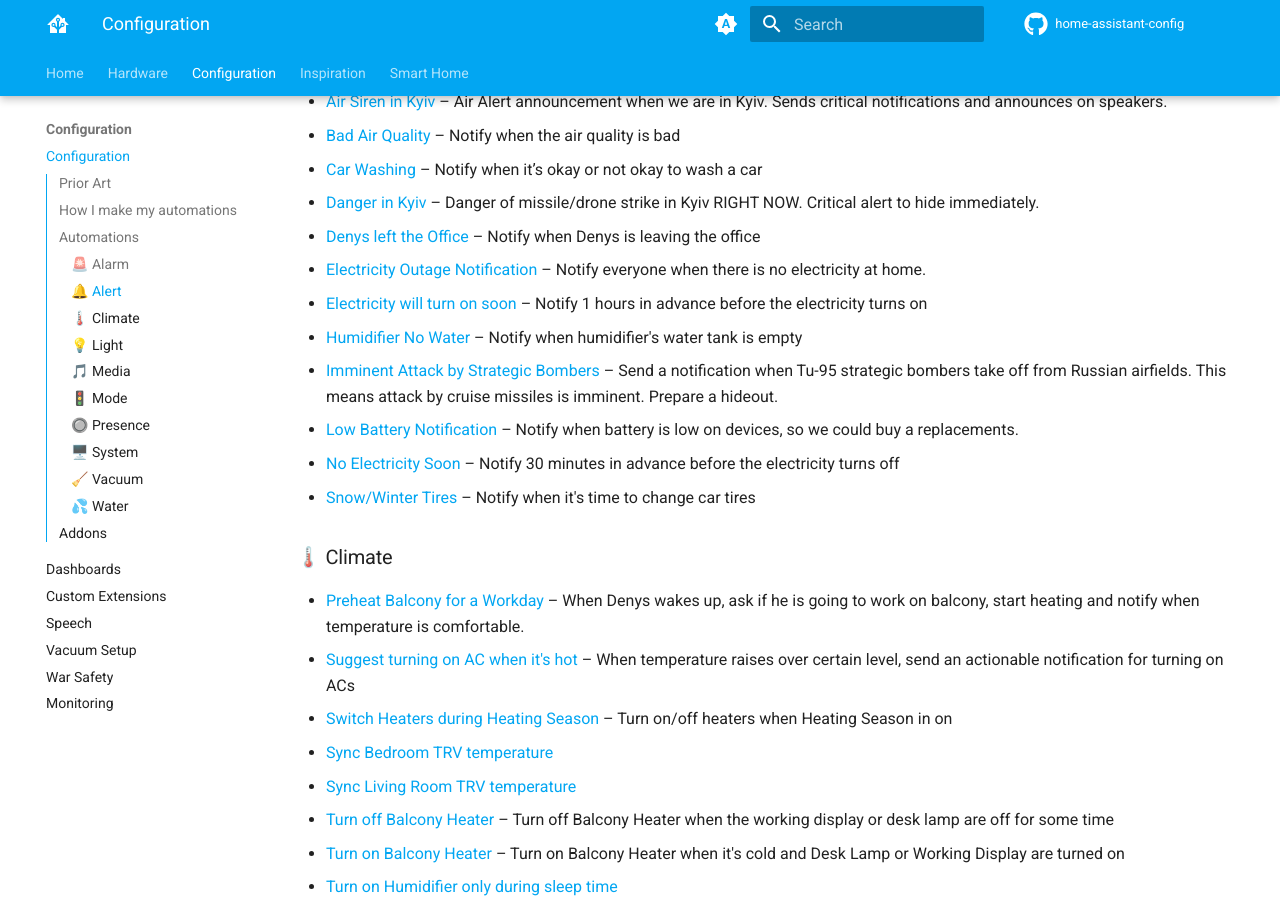
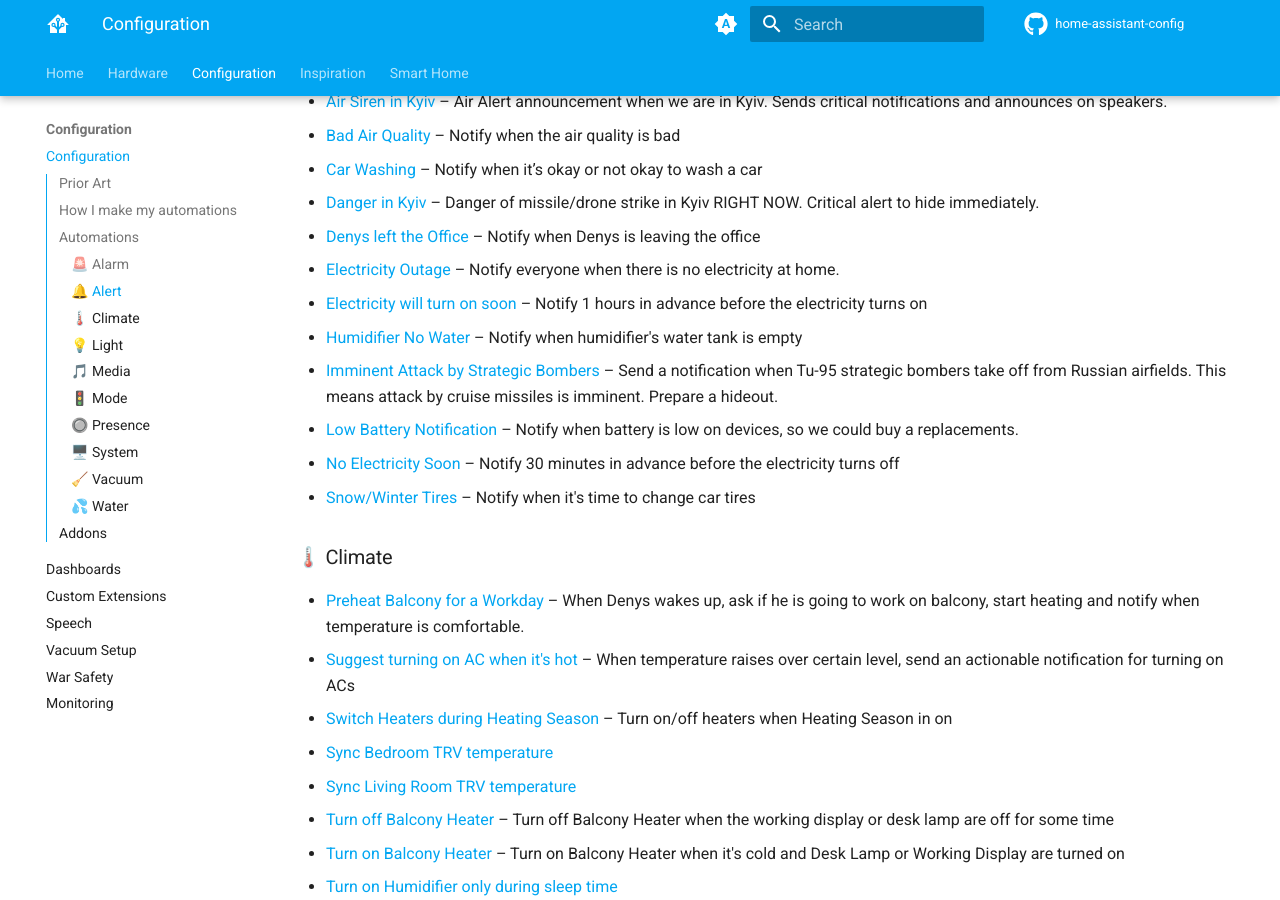
Before and after one commit to denysdovhan/home-assistant-config, an MkDocs documentation site: the page built from docs/config/index.md, in a window 1280 px wide and 900 px high, scrolled down 1836 px. Built offline with MkDocs 1.6.1 and Material for MkDocs 9.7.7, drawn with Linux system fonts in a browser that asks for light colours; comment, search, counter and statistics services are not loaded.

Commit message:
docs: Update docs

```diff
--- a/docs/config/index.md
+++ b/docs/config/index.md
@@ -62,7 +62,7 @@ Total number of automations: **58**️
 - [Car Washing](https://github.com/denysdovhan/home-assistant-config/blob/76abb5d0e89160ccc80955a28fca1386cb6d6712/automations.yaml#L419) – Notify when it’s okay or not okay to wash a car
 - [Danger in Kyiv](https://github.com/denysdovhan/home-assistant-config/blob/76abb5d0e89160ccc80955a28fca1386cb6d6712/automations.yaml#L2247) – Danger of missile/drone strike in Kyiv RIGHT NOW. Critical alert to hide immediately.
 - [Denys left the Office](https://github.com/denysdovhan/home-assistant-config/blob/76abb5d0e89160ccc80955a28fca1386cb6d6712/automations.yaml#L2116) – Notify when Denys is leaving the office
-- [Electricity Outage Notification](https://github.com/denysdovhan/home-assistant-config/blob/76abb5d0e89160ccc80955a28fca1386cb6d6712/automations.yaml#L2371) – Notify everyone when there is no electricity at home.
+- [Electricity Outage](https://github.com/denysdovhan/home-assistant-config/blob/76abb5d0e89160ccc80955a28fca1386cb6d6712/automations.yaml#L2371) – Notify everyone when there is no electricity at home.
 - [Electricity will turn on soon](https://github.com/denysdovhan/home-assistant-config/blob/76abb5d0e89160ccc80955a28fca1386cb6d6712/automations.yaml#L2555) – Notify 1 hours in advance before the electricity turns on
 - [Humidifier No Water](https://github.com/denysdovhan/home-assistant-config/blob/76abb5d0e89160ccc80955a28fca1386cb6d6712/automations.yaml#L393) – Notify when humidifier's water tank is empty
 - [Imminent Attack by Strategic Bombers](https://github.com/denysdovhan/home-assistant-config/blob/76abb5d0e89160ccc80955a28fca1386cb6d6712/automations.yaml#L2348) – Send a notification when Tu-95 strategic bombers take off from Russian airfields. This means attack by cruise missiles is imminent. Prepare a hideout.
```
